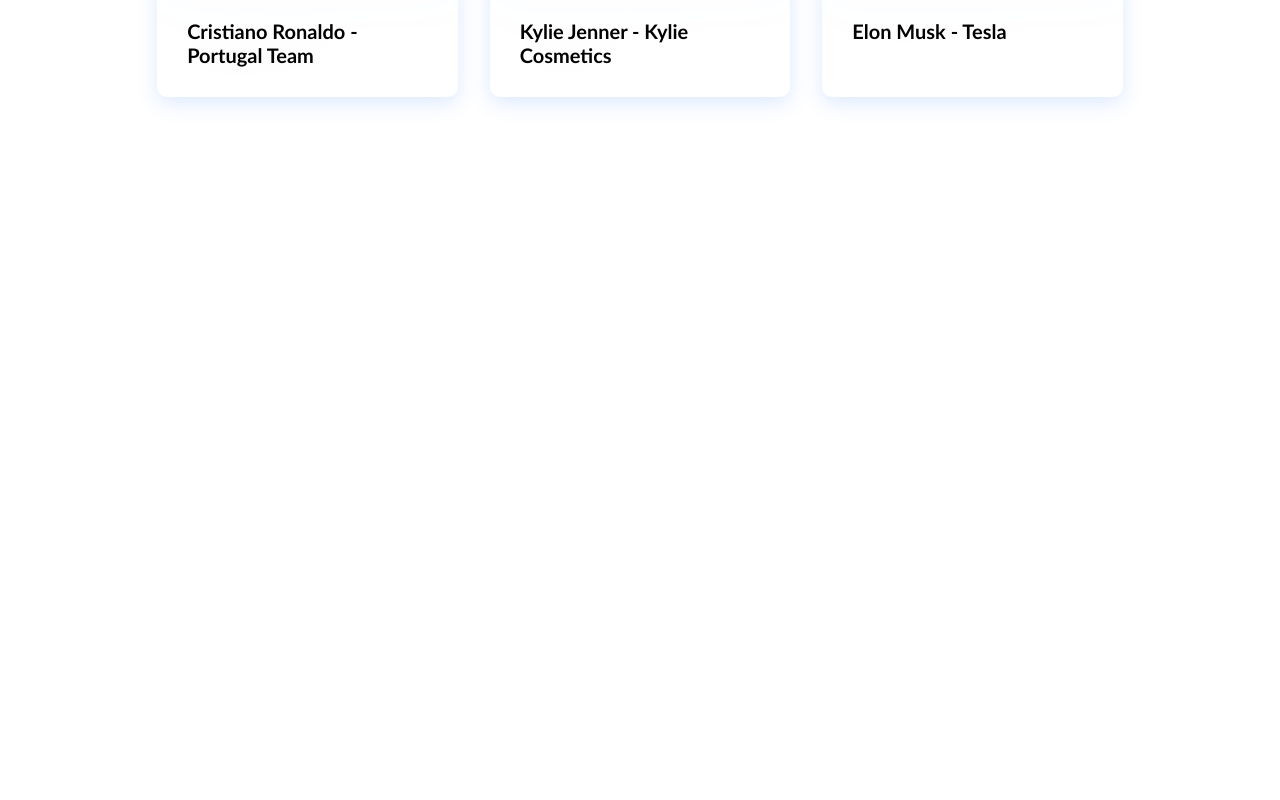
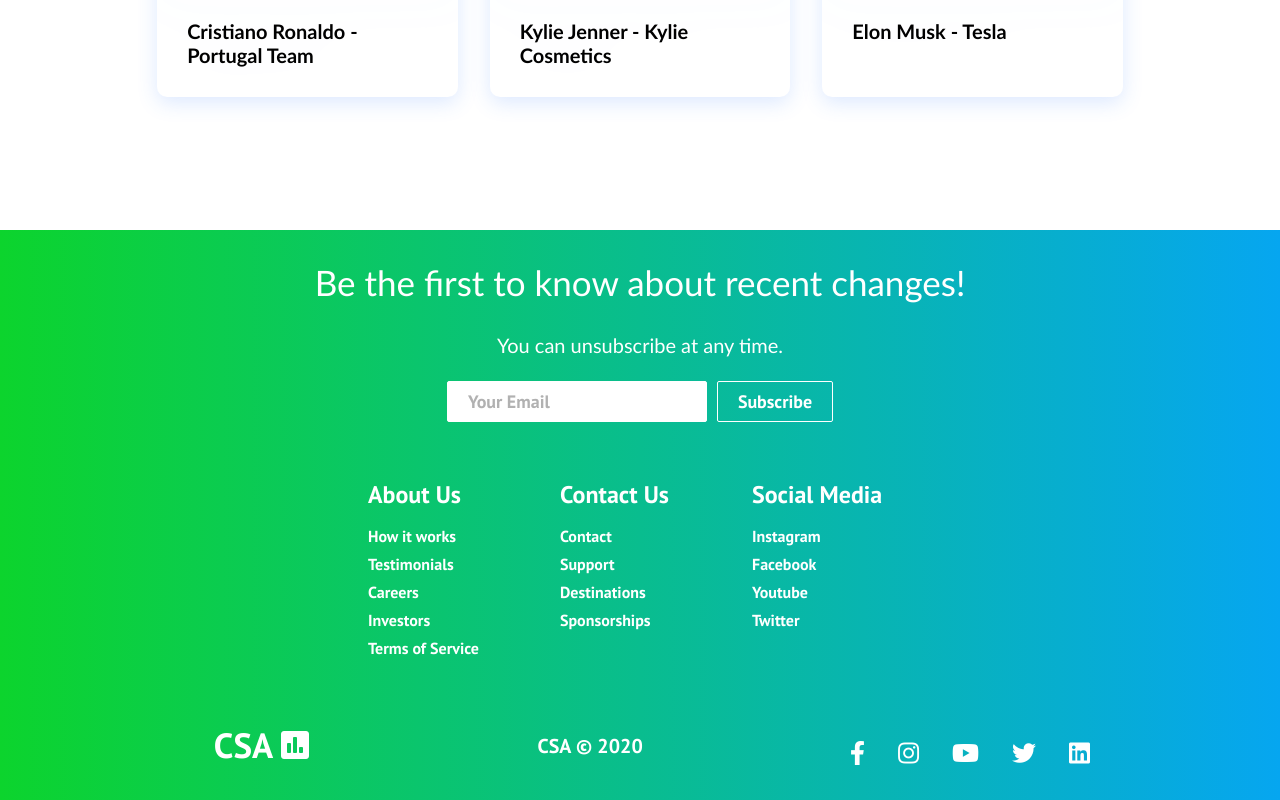
Before and after one commit to rosier101/Senior-Capstone-V2, a React (Create React App) app: page /home in a window 1280 px wide. Shown: the part 1672-2472 px from the top of the page. Before the commit the page ends 1902 px from the top, so only its background shows below. Built offline with nearby package versions, Linux system fonts and the light colour scheme.

Commit message:
added footer

```diff
--- /dev/null
+++ b/src/components/Footer.js
@@ -0,0 +1,113 @@
+import React from 'react';
+import '../styles/Footer.css'
+import { Button } from './Button';
+import { Link } from 'react-router-dom';
+
+function Footer() {
+  return (
+    <div className='footer-container'>
+      <section className='footer-subscription'>
+        <p className='footer-subscription-heading'>
+          Be the first to know about recent changes!
+        </p>
+        <p className='footer-subscription-text'>
+          You can unsubscribe at any time.
+        </p>
+        <div className='input-areas'>
+          <form>
+            <input
+              className='footer-input'
+              name='email'
+              type='email'
+              placeholder='Your Email'
+            />
+            <Button buttonStyle='btn--outline'>Subscribe</Button>
+          </form>
+        </div>
+      </section>
+      <div class='footer-links'>
+        <div className='footer-link-wrapper'>
+          <div class='footer-link-items'>
+            <h2>About Us</h2>
+            <Link to='/sign-up'>How it works</Link>
+            <Link to='/'>Testimonials</Link>
+            <Link to='/'>Careers</Link>
+            <Link to='/'>Investors</Link>
+            <Link to='/'>Terms of Service</Link>
+          </div>
+          <div class='footer-link-items'>
+            <h2>Contact Us</h2>
+            <Link to='/'>Contact</Link>
+            <Link to='/'>Support</Link>
+            <Link to='/'>Destinations</Link>
+            <Link to='/'>Sponsorships</Link>
+          </div>
+        </div>
+        <div className='footer-link-wrapper'>
+          <div class='footer-link-items'>
+            <h2>Social Media</h2>
+            <Link to='/'>Instagram</Link>
+            <Link to='/'>Facebook</Link>
+            <Link to='/'>Youtube</Link>
+            <Link to='/'>Twitter</Link>
+          </div>
+        </div>
+      </div>
+      <section class='social-media'>
+        <div class='social-media-wrap'>
+          <div class='footer-logo'>
+            <Link to='/' className='social-logo'>
+              CSA
+              <i class='fas fa-poll' />
+            </Link>
+          </div>
+          <small class='website-rights'>CSA © 2020</small>
+          <div class='social-icons'>
+            <Link
+              class='social-icon-link facebook'
+              to='/'
+              target='_blank'
+              aria-label='Facebook'
+            >
+              <i class='fab fa-facebook-f' />
+            </Link>
+            <Link
+              class='social-icon-link instagram'
+              to='/'
+              target='_blank'
+              aria-label='Instagram'
+            >
+              <i class='fab fa-instagram' />
+            </Link>
+            <Link
+              class='social-icon-link youtube'
+              to='/'
+              target='_blank'
+              aria-label='Youtube'
+            >
+              <i class='fab fa-youtube' />
+            </Link>
+            <Link
+              class='social-icon-link twitter'
+              to='/'
+              target='_blank'
+              aria-label='Twitter'
+            >
+              <i class='fab fa-twitter' />
+            </Link>
+            <Link
+              class='social-icon-link twitter'
+              to='/'
+              target='_blank'
+              aria-label='LinkedIn'
+            >
+              <i class='fab fa-linkedin' />
+            </Link>
+          </div>
+        </div>
+      </section>
+    </div>
+  );
+}
+
+export default Footer;
--- a/src/components/ProfileItems.js
+++ b/src/components/ProfileItems.js
@@ -1,5 +1,6 @@
 import React from 'react';
 import { Link } from 'react-router-dom';
+
 function ProfileItems(props) {
   return (
     <>
--- a/src/data/posts.json
+++ b/src/data/posts.json
@@ -6,7 +6,7 @@
         "disclaimer": "*Disclaimer: This user could have comment filtering turned on",
         "slug": "hello-world",
         "img" : "https://ilarge.lisimg.com/image/16801290/1080full-kylie-jenner.jpg",
-        "banner" : "/videos/kyliebanner.mp4"
+        "banner" : ""
     },
     {
 
--- a/src/pages/Home.js
+++ b/src/pages/Home.js
@@ -2,6 +2,7 @@
 import Header from '../components/Header';
 import Navbar from '../components/Navbar';
 import Profiles from '../components/Profiles';
+import Footer from '../components/Footer';
 
 
 function Home() {
@@ -10,6 +11,7 @@
     <Navbar/>
       <Header/>
       <Profiles/>
+      <Footer/>
 
 
     </>
--- /dev/null
+++ b/src/styles/Footer.css
@@ -0,0 +1,162 @@
+.footer-container {
+    background: linear-gradient(90deg, #0cd42d 0%, #06a6f0 100%);
+    padding: 1rem;
+    display: flex;
+    flex-direction: column;
+    justify-content: center;
+    align-items: center;
+  }
+
+  .footer-subscription {
+    flex-direction: column;
+    justify-content: center;
+    align-items: center;
+    text-align: center;
+    margin-bottom: 10px;
+    padding: 15px;
+    color: #fff;
+  }
+
+  .footer-subscription > p {
+    font-family:'Gill Sans', 'Gill Sans MT', Calibri, 'Trebuchet MS', sans-serif;
+  }
+
+  .footer-subscription-heading {
+    margin-bottom: 30px;
+    font-size: 35px;
+  }
+
+  .footer-subscription-text {
+    margin-bottom: 24px;
+    font-size: 20px;
+  }
+
+  .footer-input {
+    padding: 8px 20px;
+    border-radius: 2px;
+    margin-right: 10px;
+    outline: none;
+    border: none;
+    font-size: 18px;
+    margin-bottom: 16px;
+    border: 1px solid #fff;
+  }
+
+  .footer-links {
+    width: 100%;
+    max-width: 1000px;
+    display: flex;
+    justify-content: center;
+  }
+
+  .footer-link-wrapper {
+    display: flex;
+  }
+
+  .footer-link-items {
+    display: flex;
+    flex-direction: column;
+    align-items: flex-start;
+    margin: 16px;
+    text-align: left;
+    width: 160px;
+    box-sizing: border-box;
+  }
+
+  .footer-link-items h2 {
+    margin-bottom: 16px;
+  }
+
+  .footer-link-items > h2 {
+    color: #fff;
+  }
+
+  .footer-link-items a {
+    color: #fff;
+    text-decoration: none;
+    margin-bottom: 0.5rem;
+  }
+
+  .footer-link-items a:hover {
+    color: #e9e9e9;
+    transition: 0.3s ease-out;
+  }
+
+  .footer-email-form h2 {
+    margin-bottom: 2rem;
+  }
+
+  .footer-input::placeholder {
+    color: #b1b1b1;
+  }
+
+  /* Social Icons */
+  .social-icon-link {
+    color: #fff;
+    font-size: 24px;
+  }
+
+  .social-media {
+    max-width: 1000px;
+    width: 100%;
+  }
+
+  .social-media-wrap {
+    display: flex;
+    justify-content: space-between;
+    align-items: center;
+    width: 90%;
+    max-width: 1000px;
+    margin: 40px auto 0 auto;
+  }
+
+  .social-icons {
+    display: flex;
+    justify-content: space-between;
+    align-items: center;
+    width: 240px;
+  }
+
+  .social-logo {
+    color: #fff;
+    justify-self: start;
+    margin-left: 25%;
+    cursor: pointer;
+    text-decoration: none;
+    font-size: 35px;
+    display: flex;
+    align-items: center;
+    margin-bottom: 16px;
+  }
+
+  .website-rights {
+    color: #fff;
+    margin-bottom: 15px;
+    font-size: 20px;
+    margin-left: 5%;
+  }
+
+  @media screen and (max-width: 820px) {
+    .footer-links {
+      padding-top: 2rem;
+    }
+
+    .footer-input {
+      width: 100%;
+    }
+
+    .btn {
+      width: 100%;
+    }
+
+    .footer-link-wrapper {
+      flex-direction: column;
+    }
+
+    .social-media-wrap {
+      flex-direction: column;
+    }
+  }
+
+  @media screen and (max-width: 768px) {
+  }
```
Also changed, not shown: src/pages/Analysis.js (+6 -5 lines).
